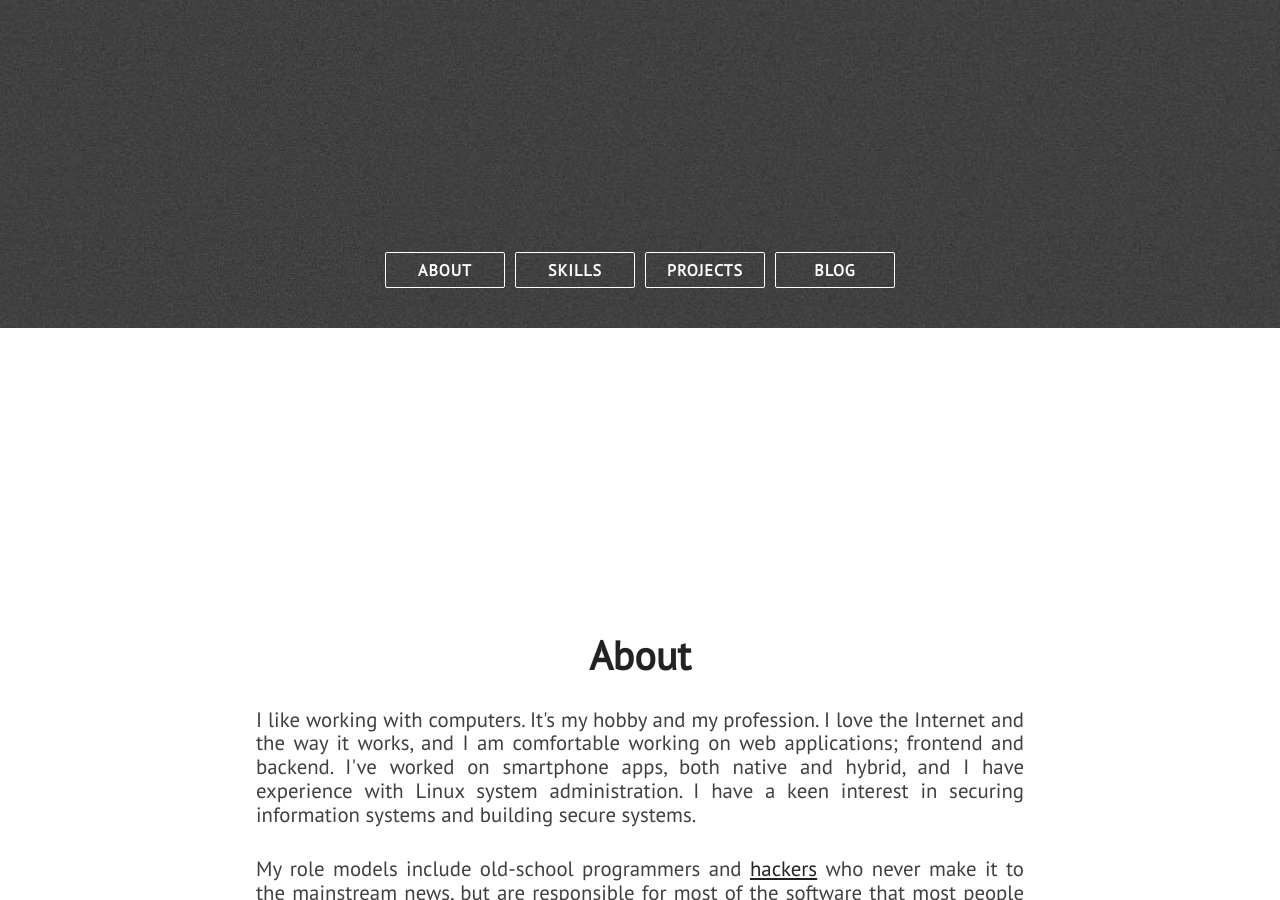
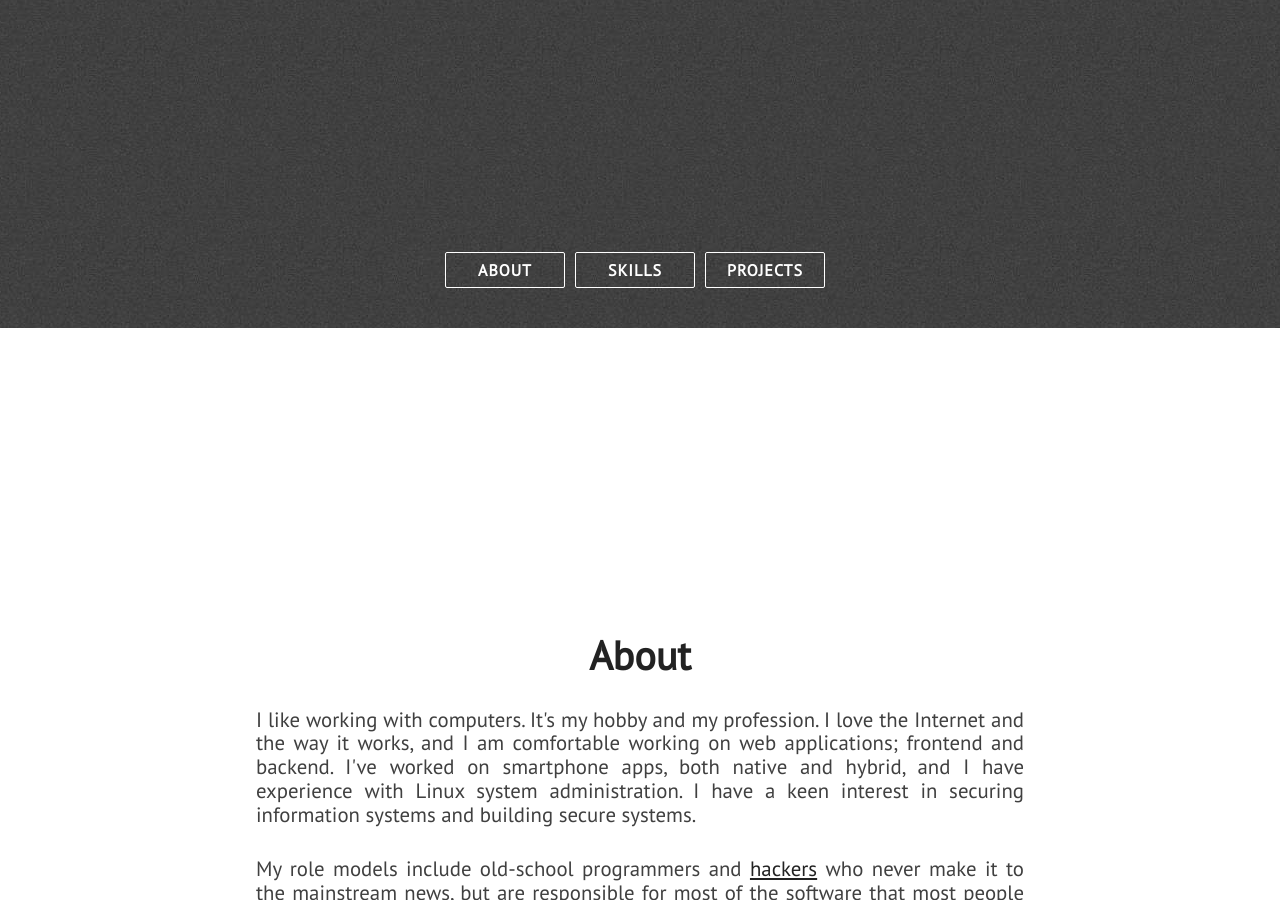
Before and after one commit to SamuelSturrock/Portfolio, a Jekyll site: the page built from index.html, in a window 1280 px wide and 900 px high, scrolled down 572 px. Built offline with Jekyll 4.4.1, drawn with Linux system fonts in a browser that asks for light colours; nearby versions of some CDN libraries.

Commit message:
Update nav.html

```diff
--- a/_includes/nav.html
+++ b/_includes/nav.html
@@ -10,7 +10,7 @@
             <a class="semi-transparent-button with-border nav-links" href="#about">ABOUT</a>
             <a class="semi-transparent-button with-border nav-links" href="#skills">SKILLS</a>
             <a class="semi-transparent-button with-border nav-links" href="#projects">PROJECTS</a>
-            <a class="semi-transparent-button with-border nav-links" href="#blog-posts">BLOG</a>
+<!--             <a class="semi-transparent-button with-border nav-links" href="#blog-posts">BLOG</a> -->
         </div>
     </div>
 </section>
```
